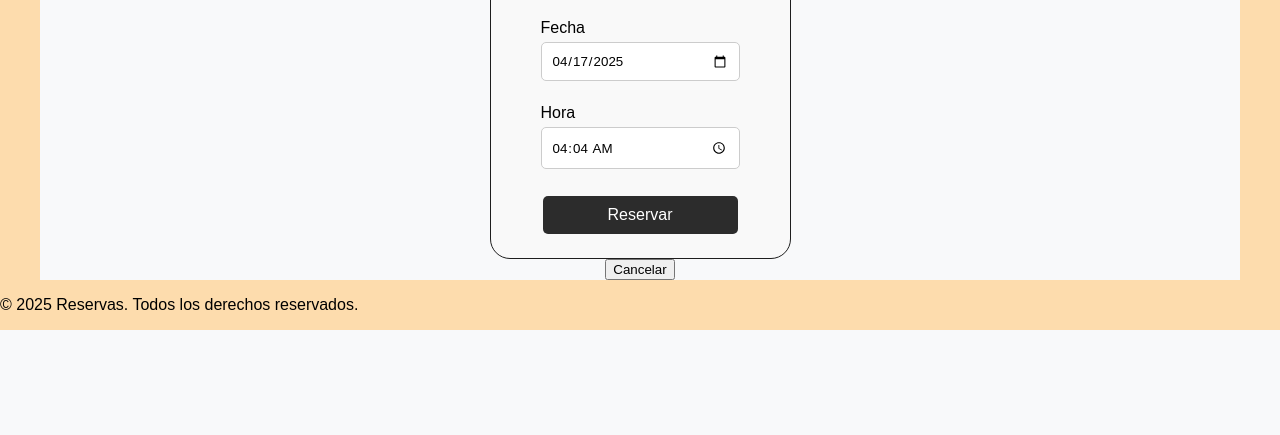
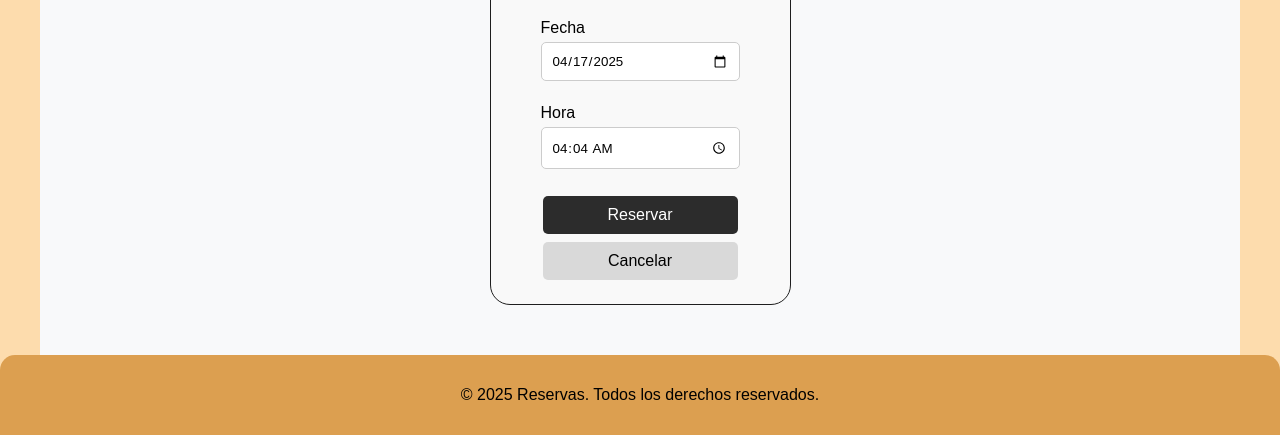
Before and after one commit to kalouseckJP/django-proyecto, a Django app: page /reservaciones in a window 1280 px wide. Shown: the part 1250-1685 px from the top of the page. Before the commit the page ends 1580 px from the top, so only its background shows below. Run offline with Django 5.2, Linux system fonts and the light colour scheme; data comes from the database, SQL or seed files in the repository.

Commit message:
pagina de reservaciones

```diff
--- a/web/static/style.css
+++ b/web/static/style.css
@@ -253,6 +253,19 @@ body.admin.authenticated {
     align-items: center;
 }
 
+.frente #columna_principal button {
+    background-color: #2C2C2C;
+    color: white;
+    border: none;
+    padding: 10px 20px;
+    text-align: center;
+    text-decoration: none;
+    display: inline-block;
+    font-size: 16px;
+    margin: 0 0 50px 0;
+    border-radius: 5px;
+}
+
 /* Hacer reservaciones */
 .hacer-reservacion {
     background-color: #fddcad;
@@ -308,6 +321,7 @@ body.admin.authenticated {
     padding: 20px 50px;
     border-radius: 20px;
     border: #1E1E1E solid 1px;
+    margin: 0 0 50px 0 ;
 }
 
 .hacer-reservacion form#reservacionForm input{
@@ -342,3 +356,31 @@ body.admin.authenticated {
     border: 1px solid #ccc;
     width: 100%;
 }
+
+.hacer-reservacion input[type="button"]#cancelar {
+    background-color: #D9D9D9;
+    color: black;
+    border: none;
+    padding: 10px 20px;
+    text-align: center;
+    text-decoration: none;
+    display: inline-block;
+    font-size: 16px;
+    margin: 4px 2px;
+    border-radius: 5px;
+}
+
+.hacer-reservacion input[type="button"]#cancelar:hover {
+    background-color: #B0B0B0;
+    color: #D9D9D9;
+}
+
+footer {
+    display: flex;
+    justify-content: center;
+    align-items: center;
+    height: 10vh;
+    background-color: rgb(220, 159, 80);
+    border-start-end-radius: 15px;
+    border-start-start-radius: 15px;
+}
--- a/web/templates/reservaciones.html
+++ b/web/templates/reservaciones.html
@@ -4,6 +4,8 @@
 <head>
     <meta charset="UTF-8">
     <meta name="viewport" content="width=device-width, initial-scale=1.0">
+    <meta name="description" content="Página para realizar reservaciones en línea de manera rápida y sencilla.">
+    <meta name="keywords" content="reservaciones, online, lugares, eventos, reservas">
     <title>Hacer Reservaciones</title>
     <link rel="stylesheet" href="{% static "style.css" %}">
     <link rel="stylesheet" href="https://cdn.jsdelivr.net/npm/bootstrap-icons@1.11.3/font/bootstrap-icons.min.css">
@@ -13,7 +15,7 @@
     <header id="banner">
         <h1>Menú Principal</h1>
         <div id="divLogin">
-            <button type="button" onclick="window.location.href='{% url "index" %}'">Admin</button>
+            <button type="button" onclick="window.location.href='{% url "index" %}';">Admin</button>
         </div>
     </header>
     <div id="columna_principal">
@@ -52,8 +54,8 @@
             <input type="time" id="hora" name="hora" value="{{ now }}" min="08:00" max="22:00" required><br>
 
             <input type="submit" value="Reservar" name="reservacionForm" id="submit" onclick="return validateForm()">
+            <input type="button" value="Cancelar" id="cancelar" onclick="window.location.href='{% url 'front' %}';">
         </form>
-        <input type="button" value="Cancelar" id="cancelar" onclick="window.location.href='{% url 'front' %}'">
     </div>
     <footer>
         <p> © 2025 Reservas. Todos los derechos reservados.</p>
```
